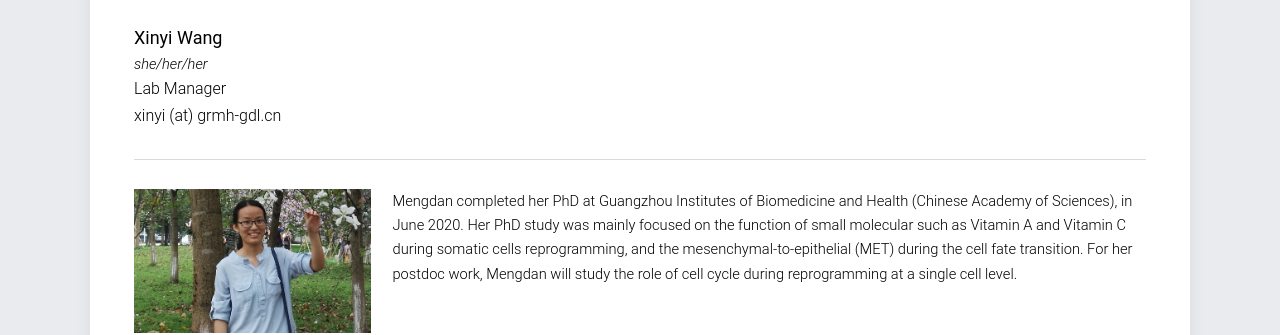
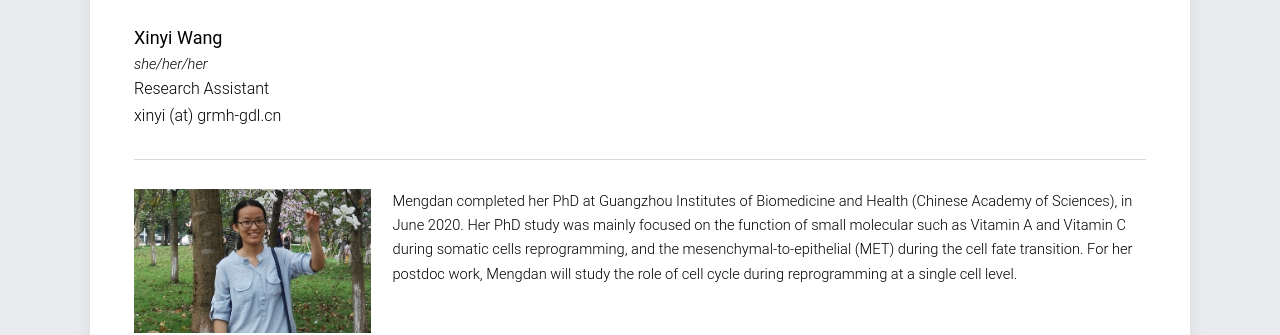
Before and after one commit to mm809/mm809.github.io, a Jekyll site: the page built from members/index.html, in a window 1280 px wide and 900 px high, scrolled down 1097 px. Shown: the part 181-516 px from the top of the window. Built offline with Jekyll 4.4.1, drawn with Linux system fonts in a browser that asks for light colours.

Commit message:
Update members.yml

```diff
--- a/_data/members.yml
+++ b/_data/members.yml
@@ -19,7 +19,7 @@
 
 - name: Xinyi Wang
   image: /images/members/Xinyi.jpg
-  position: Lab Manager
+  position: Research Assistant
   pronouns: she/her/her
   email: xinyi (at) grmh-gdl.cn
   description: "
```
